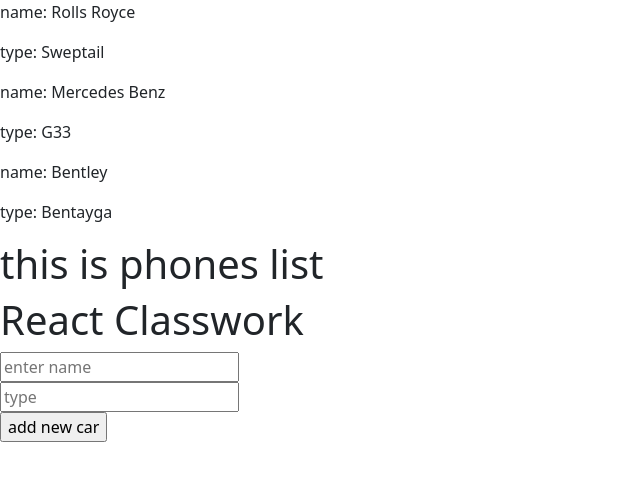
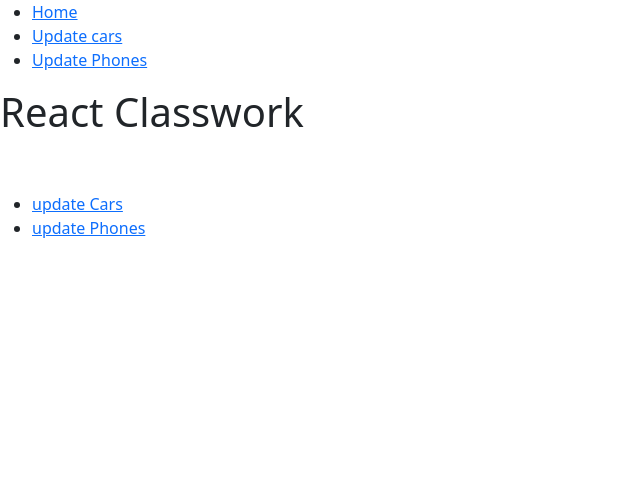
Before and after one commit to O-tega/ReactProject1, a React (Create React App) app: page / in a window 1280 px wide. Shown: the top 480 px of the page, without its empty margins (0-640 px from the left). Built offline with nearby package versions, Linux system fonts and the light colour scheme.

Commit message:
Linking pages and updating component

```diff
--- a/src/App.js
+++ b/src/App.js
@@ -5,7 +5,7 @@ import {Link, Route} from 'react-router-dom'
 import Posts from './components/Posts'
 import Cars from './components/Cars'
 import Phones from './components/Phones'
-import Forms from './components/Forms'
+import Home from './components/Home'
 
 
 
@@ -13,66 +13,28 @@ import Forms from './components/Forms'
 class App extends React.Component{
   constructor(){
     super();
-
-    this.state={
-      phonesList:[
-        {
-          name: 'Samsung A11',
-          quantity: 34,
-          colours: ['black', 'green', 'blue'],
-          date: 'wed May 19 2021 2:08pm',
-          price: '$50'
-        },
-        {
-          name: 'Itel p33 pro',
-          quantity: 100,
-          colours: ['black', 'green', 'blue'],
-          date: 'wed May 20 2021 8:00am',
-          price: '$25'
-        },
-        {
-          name: 'Iphone 12 S pro',
-          quantity: 13,
-          colours: ['black', 'red', 'silver gray'],
-          date: 'wed May 1 2021 8:00am',
-          price: '$900',
-        }
-      ],
-
-      carList: [
-        {
-          name: 'Rolls Royce',
-          type: 'Sweptail'
-        },
-        {
-          name: 'Mercedes Benz',
-          type: 'G33',
-        },
-        {
-          name: 'Bentley',
-          type: 'Bentayga',
-        },
-      ]
-
-    }
-  }
-  addCars = (incomingState) => {
-    let newCars = { ...incomingState }
-    console.log(newCars)
-    this.setState({
-      carList: [...this.state.carList, newCars]
-    })
-
   }
 
   render(){
     return(
       <div>
-        <Cars cars={this.state.carList}/>
-        <Phones phones={this.state.phonesList}/>
-        <h1>React Classwork</h1>
-        <Forms addCars={this.addCars} />
+        <ul>
+          <li>
+            <Link to="/">Home</Link>
+          </li>
+          <li>
+            <Link to="/cars">Update cars</Link>
+          </li>
+          <li>
+            <Link to="phones"> Update Phones</Link>
+          </li>
+        </ul>
+        <h1>React Classwork</h1><br/><br/>
 
+
+        <Route path="/" exact component={Home}/>
+        <Route path="/cars" component={Cars}/>
+        <Route path="/phones" component={Phones}/>
       </div>
     )
   }
--- a/src/components/Cars.js
+++ b/src/components/Cars.js
@@ -1,24 +1,59 @@
 import React from 'react'
+import Forms from './Forms'
+
 
 class Cars extends React.Component{
     constructor(){
         super();
+        this.state = {
+            phonesList: [
+                {
+                    name: 'Samsung A11',
+                    quantity: 34,
+                    date: 'wed May 19 2021 2:08pm',
+                    price: '$50'
+                },
+                {
+                    name: 'Itel p33 pro',
+                    quantity: 100,
+                    date: 'wed May 20 2021 8:00am',
+                    price: '$25'
+                },
+                {
+                    name: 'Iphone 12 S pro',
+                    quantity: 13,
+                    date: 'wed May 1 2021 8:00am',
+                    price: '$900',
+                }
+            ],
 
     }
+}
+    addCars = (incomingState) => {
+        let newCars = { ...incomingState }
+        console.log(newCars)
+        this.setState({
+            carList: [...this.state.carList, newCars]
+        })
 
+    }
 
     render(){
         let {cars} = this.props;
         return(
             <div>
-                {cars.map((car)=>{
+                <h1>This is the cars list</h1>
+                {cars.map((car, carid)=>{
                     return(
-                        <div>
+                        <div key={carid}>
                             <p>name: {car.name}</p>
                             <p>type: {car.type}</p>
                         </div>
                     )
                 })}
+
+                <Forms addCars={this.addCars} /><br />
+
             </div>
 
         );
--- a/src/components/Home.js
+++ b/src/components/Home.js
@@ -1,24 +1,27 @@
-import React, {Component} from 'react';
-import {Jumbotron, Col, Row} from 'react-bootstrap';
-import { Link, Route } from 'react-router-dom';
+import React from 'react';
+import {Link, Route} from 'react-router-dom';
+import Cars from './Cars'
+import Phones from './Phones'
 
-class Home extends Component{
+
+class Home extends React.Component{
     render(){
         return(
-            <div className="container-fluid bg-light p-5">
-                <Row className = "justify-content-center">
-                    <Col md={8}/>
-                        <Jumbotron>
-                        <h1>Home</h1>
-                        <p className = "lead">
-                            Lorem ipsum dolor sit amet, consectetur adipisicing elit. A praesentium explicabo quod laboriosam reiciendis quam minima itaque, possimus dignissimos, deserunt ad blanditiis recusandae neque exercitationem, dolorem nesciunt alias ipsam quos.
-                        </p>
-                        <Link to="/product" className = "btn btn-outline-primary"> read more...</Link>
-                </Jumbotron>
-                </Row>
+            <div>
+                <ul>
+                    <li>
+                        <Link to="/cars">update Cars</Link>
+                    </li>
+                    <li>
+                        <Link to="/phones">update Phones</Link>
+                    </li>
+                </ul>
 
+
+                <Route path="/cars" Component={Cars}/>
+                <Route path="/phones" Component={Phones}/>
             </div>
-        );
+        )
     }
 }
 
--- /dev/null
+++ b/src/components/PhoneForm.js
@@ -0,0 +1,61 @@
+import React from 'react';
+import FormElement from './FormElement';
+
+class PhoneForm extends React.Component{
+    constructor(){
+        super();
+        this.state={
+            name:'',
+            quantity:'',
+            date:'',
+            price:'',
+        }
+    }
+    handleChange=(e)=>{
+        this.setState({
+            [e.target.name]: e.target.value,
+        })
+    }
+
+    handleSubmit=(e)=>{
+        e.preventDefault();
+        this.props.newPhones(this.state);
+        }
+    render(){
+        return(
+            <form onSubmit={this.handleSubmit}>
+                <FormElement type="text"
+                 placeholder = "enter the name of phone"
+                 value={this.state.name}
+                 name = "name"
+                 onChange={this.handleChange}/>
+                 <br/>
+
+                <FormElement type="text"
+                 placeholder = "enter quantity"
+                 value={this.state.quantity}
+                 name="quantity"
+                 onChange={this.handleChange}/>
+                <br/>
+
+                <FormElement type="text"
+                 placeholder = "what is the date of delivery"
+                 value={this.state.date}
+                 name="date"
+                 onChange={this.handleChange}/>
+                 <br/>
+
+                <FormElement type="text"
+                 placeholder = "on what date"
+                 value={this.state.price}
+                 name="price"
+                 onChange={this.handleChange}/>
+                 <br/>
+                 <br/>
+                <FormElement type="submit" placeholder="new Phone"/>
+            </form>
+        )
+    }
+}
+
+export default PhoneForm;
--- a/src/components/Phones.js
+++ b/src/components/Phones.js
@@ -1,16 +1,55 @@
 import React from 'react';
+import PhoneForm from './PhoneForm'
+
 
 
 class Phones extends React.Component {
     constructor() {
         super();
+        this.state={
+            carList: [
+                {
+                    name: 'Rolls Royce',
+                    type: 'Sweptail'
+                },
+                {
+                    name: 'Mercedes Benz',
+                    type: 'G33',
+                },
+                {
+                    name: 'Bentley',
+                    type: 'Bentayga',
+                },
+            ]
 
+        }
+
+    }
+    addPhones = (incomingState) => {
+        let newPhones = { ...incomingState }
+        this.setState({
+            phonesList: [...this.state.phonesList, newPhones]
+        })
     }
 
     render(){
+        let {phones} = this.props;
         return(
             <div>
-                <h1>this is phones list</h1>
+                <h1>This is phones list</h1>
+                {phones.map((phone, phoneid)=>{
+                   return(
+                       <div key={phoneid}>
+                           <p>Name: {phone.name}</p>
+                           <p>Quantity: {phone.quantity}</p>
+                           <p>Date: {phone.date}</p>
+                           <p>Price: {phone.price}</p>
+                       </div>
+                   )
+                })}
+
+
+                <PhoneForm newPhones={this.addPhones} />
             </div>
         )
     }
```
Also changed, not shown: src/components/Home1.js (added, +25 -0 lines).
